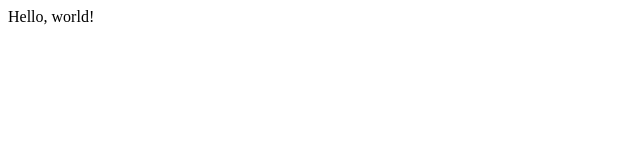
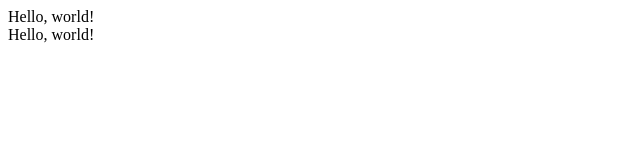
Before and after one commit to pocari/cloudflare-pages-test, a plain HTML site: page index.html in a window 1280 px wide. Shown: the full height of the page, 0-640 px from the left. Drawn offline with Linux system fonts and the light colour scheme.

Commit message:
update index.html

```diff
--- a/index.html
+++ b/index.html
@@ -6,5 +6,7 @@
   </head>
   <body>
     Hello, world!
+    <br>
+    Hello, world!
   </body>
 </html>
```
